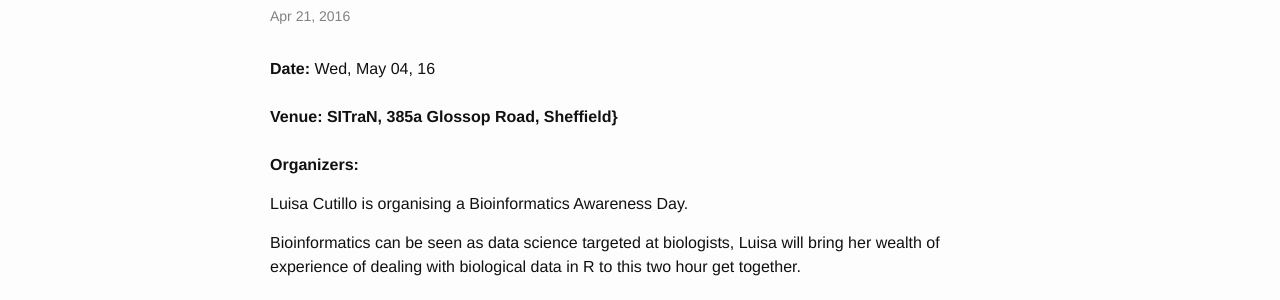
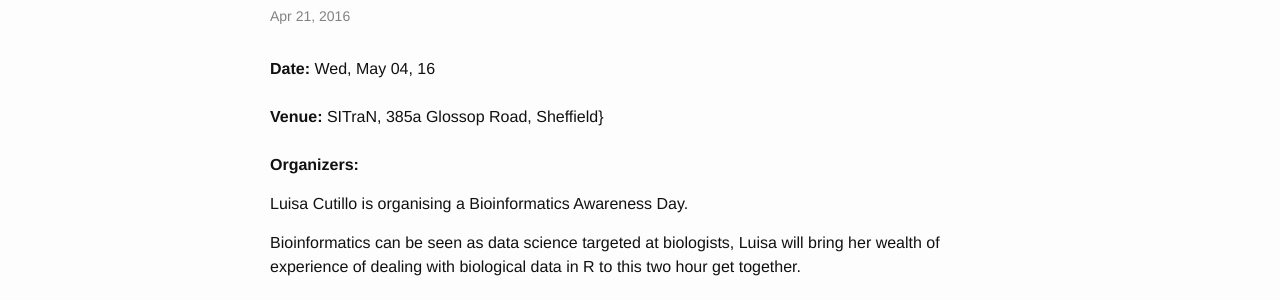
Before and after one commit to sods/sods.github.io, a Jekyll site: the page built from _posts/2016-04-21-bioinformatics-awareness-day.md, in a window 1280 px wide. Shown: the part 199-499 px from the top of the page. Built offline with Jekyll 4.4.1, drawn with Linux system fonts in a browser that asks for light colours.

```diff
--- a/_layouts/event.html
+++ b/_layouts/event.html
@@ -11,7 +11,7 @@ layout: post
 <b>Time:</b> {{ page.event.start }}{% if page.event.end %} - {{ page.event.end }}{% endif %}<br><br>
 {% endif %}
 {% if page.event.room or page.event.location %}
-<b>Venue: {{ page.event.room }} {{ page.event.location }}}</b><br><br>
+<b>Venue:</b> {{ page.event.room }} {{ page.event.location }}}<br><br>
 {% endif %}
 
 <b>Organizers:</b>
--- a/_posts/2016-04-21-bioinformatics-awareness-day.md
+++ b/_posts/2016-04-21-bioinformatics-awareness-day.md
@@ -4,7 +4,7 @@ title: Bioinformatics Awareness Day
 event:
   date: 2016-05-04
   location: SITraN, 385a Glossop Road, Sheffield
-  ticket_url: https://www.eventbrite.co.uk/e/bad-days-bioinformatics-awareness-day-1-tickets-24206398991
+  ticket_url: "https://www.eventbrite.co.uk/e/bad-days-bioinformatics-awareness-day-1-tickets-24206398991"
   organizers:
   - name: Luisa Cutillo
     url: "https://www.linkedin.com/in/luisa-cutillo-a4014284"
```
